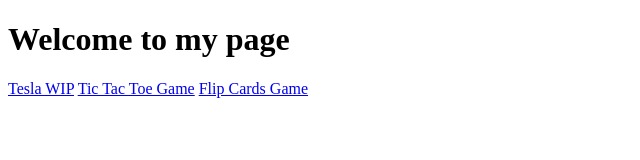
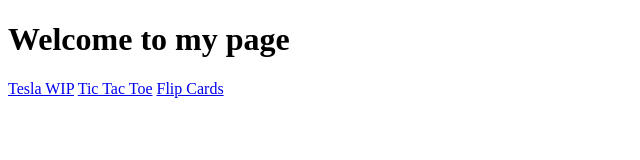
Before and after one commit to lmusque/lmusque.github.io, a plain HTML site: page index.html in a window 1280 px wide. Shown: the whole page, without its empty margins (0-640 px from the left). Drawn offline with Linux system fonts and the light colour scheme.

Commit message:
plz work

```diff
--- a/index.html
+++ b/index.html
@@ -9,7 +9,7 @@
 	<body>
 		<h1>Welcome to my page</h1>
 		<a href="https://lmusque.github.io/Tesla">Tesla WIP</a>
-		<a href="https://lmusque.github.io/tictactoe">Tic Tac Toe Game</a>
-		<a href="https://lmusque.github.io/flip_cards">Flip Cards Game</a>
+		<a href="https://lmusque.github.io/tictactoe">Tic Tac Toe</a>
+		<a href="https://lmusque.github.io/flip_cards">Flip Cards</a>
 	</body>
 </html>
```
